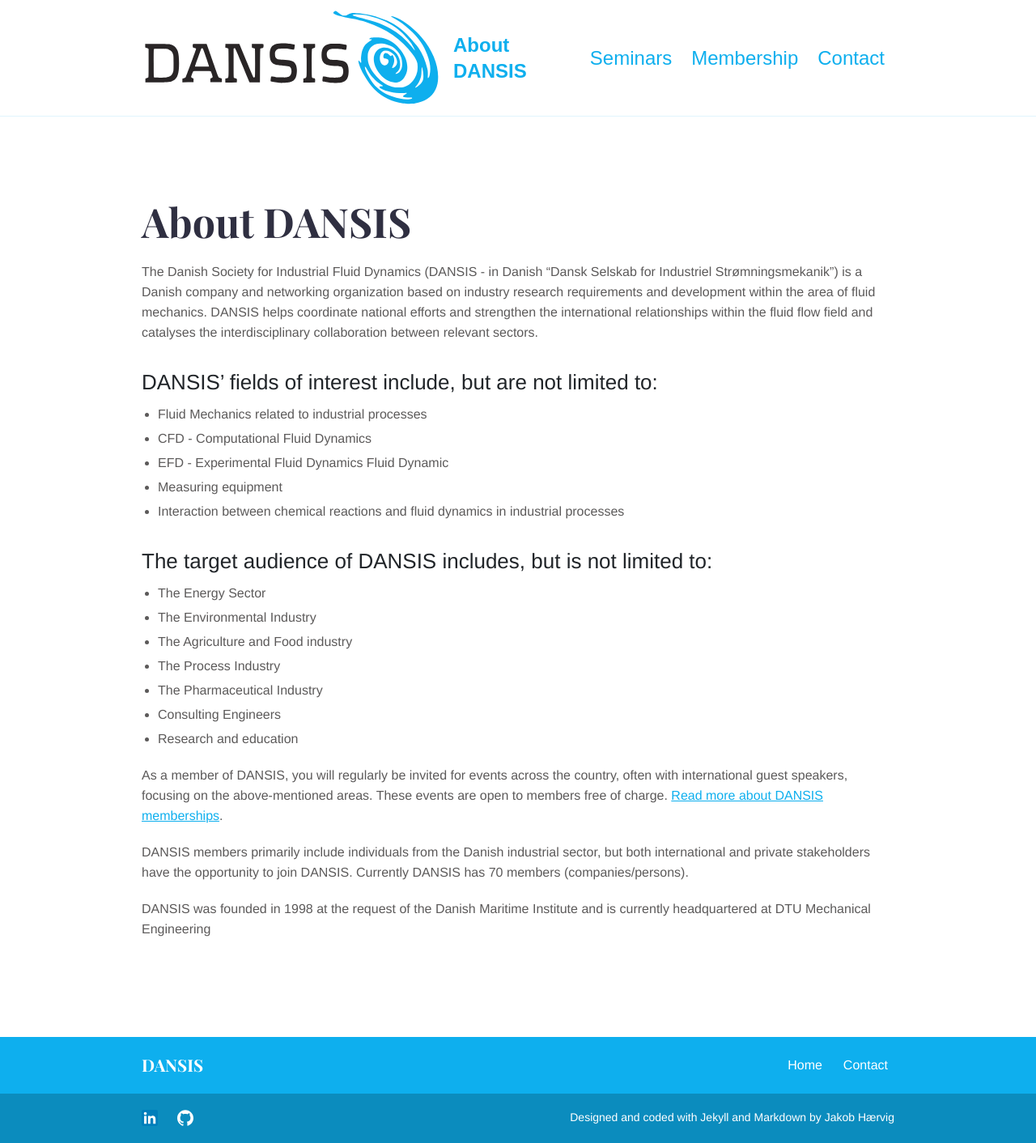
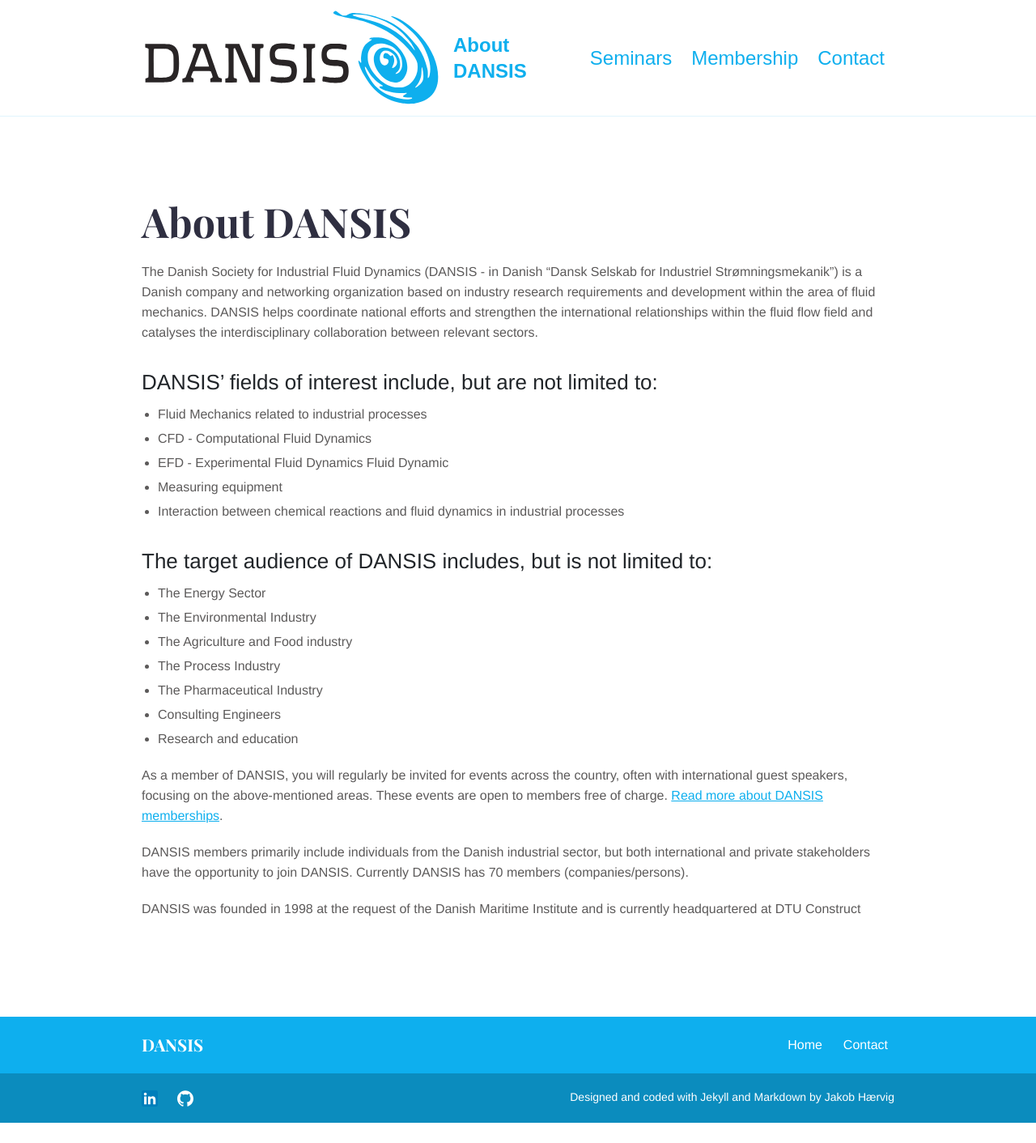
Before and after one commit to jakobhaervig/dansis, a Jekyll site: the page built from about-dansis.md, in a window 1280 px wide. Shown: the whole page at 81% size. Built offline with Jekyll 4.4.1, drawn with Linux system fonts in a browser that asks for light colours; after the commit the page ends 1387 px from its top, so only the background shows below that.

Commit message:
Update headquarter to DTU Construct

```diff
--- a/about-dansis.md
+++ b/about-dansis.md
@@ -28,4 +28,4 @@ As a member of DANSIS, you will regularly be invited for events across the count
 
 DANSIS members primarily include individuals from the Danish industrial sector, but both international and private stakeholders have the opportunity to join DANSIS. Currently DANSIS has 70 members (companies/persons).
 
-DANSIS was founded in 1998 at the request of the Danish Maritime Institute and is currently headquartered at DTU Mechanical Engineering
+DANSIS was founded in 1998 at the request of the Danish Maritime Institute and is currently headquartered at DTU Construct
```
